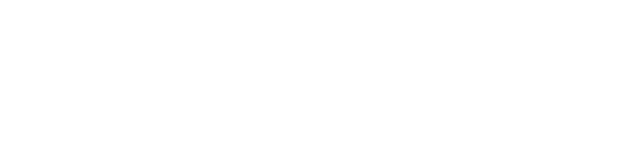
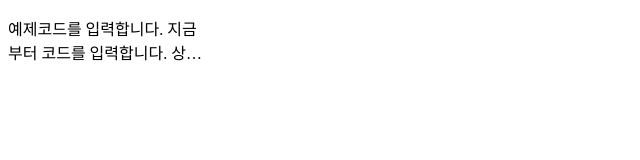
Before and after one commit to sangheon-kim/knowledge-warehouse, a plain HTML site: page Webkit-line-clamp/index.html in a window 1280 px wide. Shown: the whole page, without its empty margins (0-640 px from the left). Drawn offline with Linux system fonts and the light colour scheme.

Commit message:
[김상헌] webkit-line-clamp, reflow, repaint 정리 완료

```diff
--- a/Webkit-line-clamp/index.html
+++ b/Webkit-line-clamp/index.html
@@ -4,6 +4,20 @@
     <meta charset="UTF-8" />
     <meta name="viewport" content="width=, initial-scale=1.0" />
     <title>Webkit-line-clamp</title>
+    <style>
+      p {
+        width: 200px;
+        display: -webkit-box;
+        -webkit-box-orient: vertical;
+        -webkit-line-clamp: 2;
+        overflow: hidden;
+      }
+    </style>
   </head>
-  <body></body>
+  <body>
+    <p>
+      예제코드를 입력합니다. 지금부터 코드를 입력합니다. 상헌이의 코드가
+      입력됩니다. 안녕하세요 김상헌입니다.
+    </p>
+  </body>
 </html>
```
Also changed, not shown: ReflownRepaint/README.md, Webkit-line-clamp/README.md.
